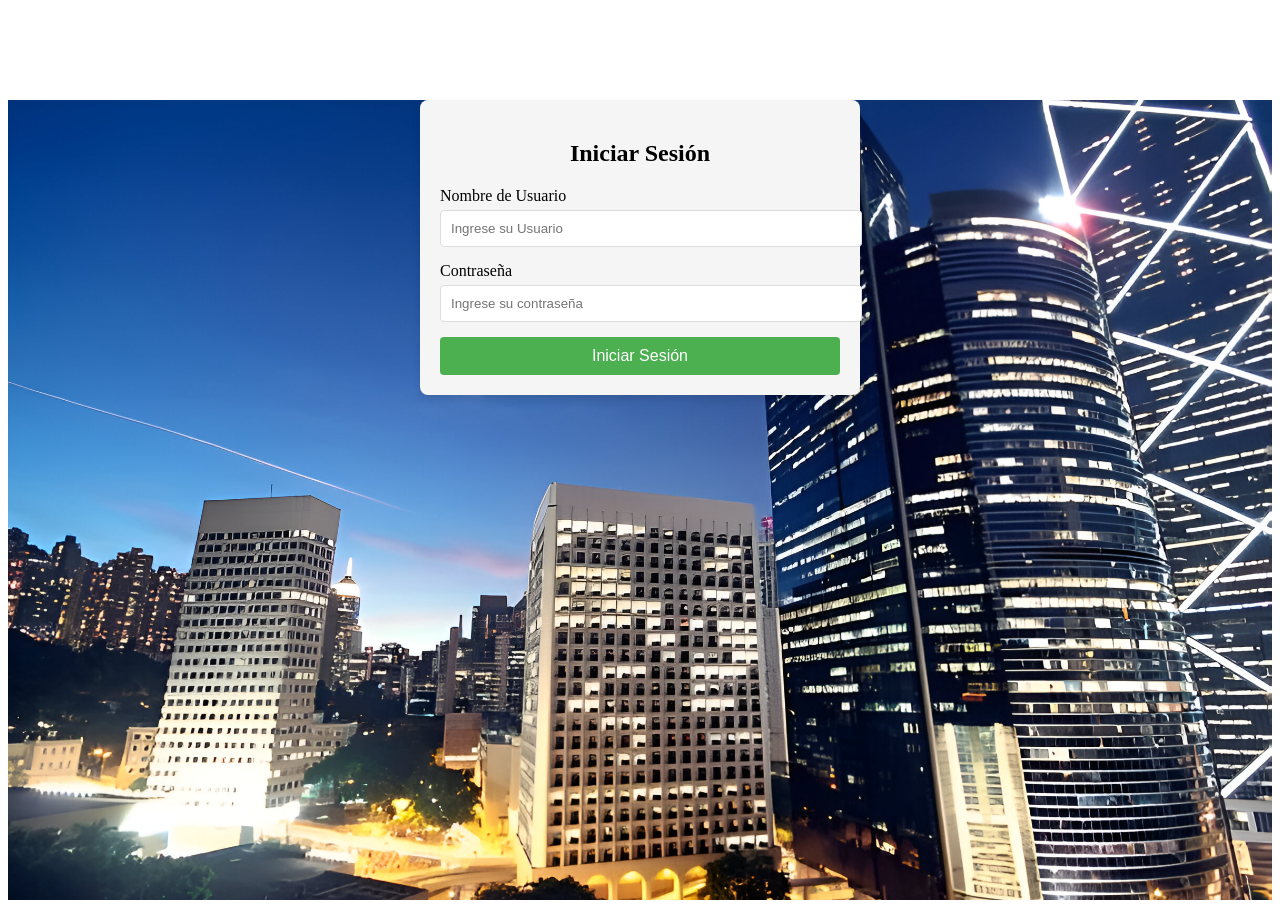
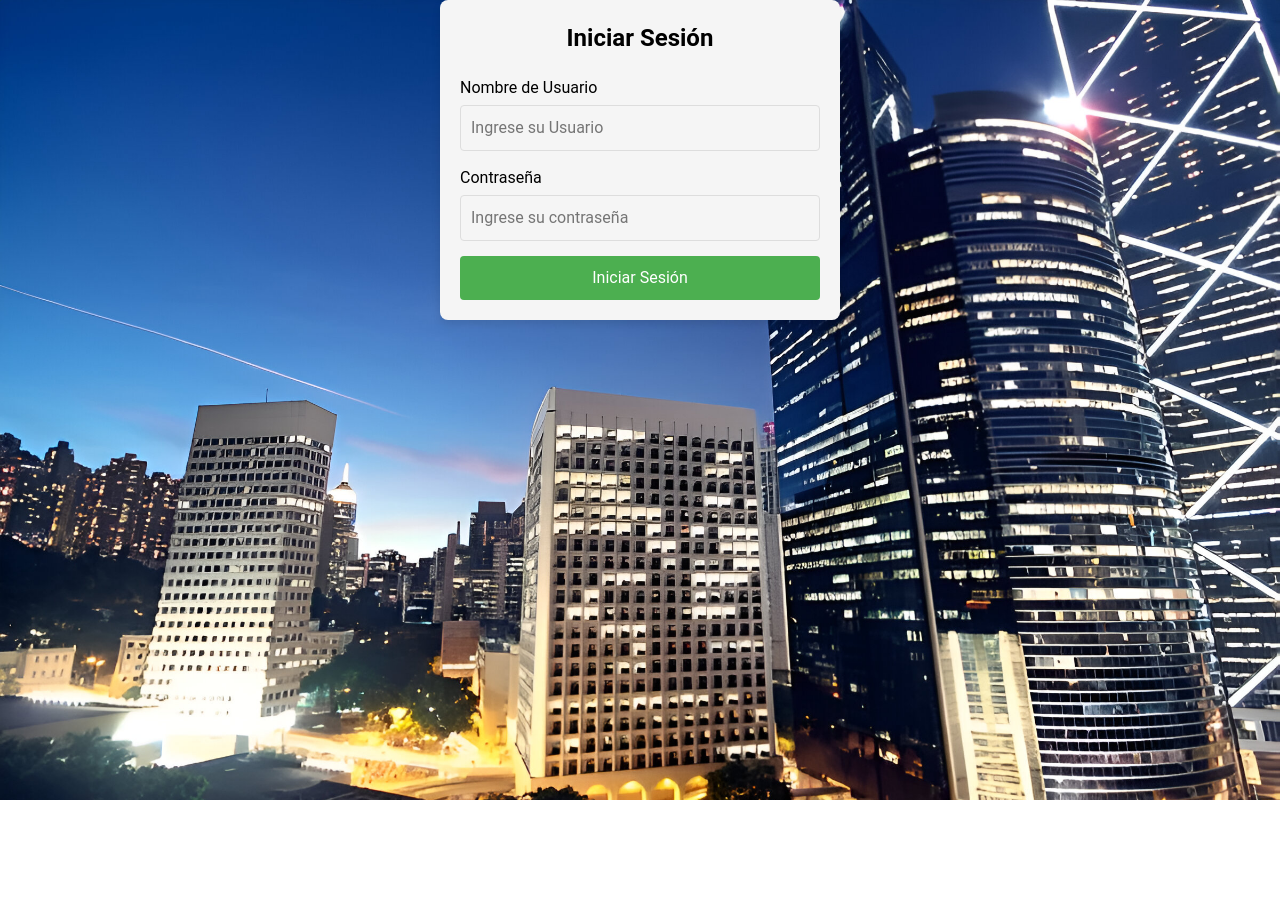
Before and after one commit to nikyuher/Buscador, a Vue app in the folder BuscadorEmpresas/: page /Login in a window 1280 px wide. After the commit the page ends 800 px from the top, so only its background shows below. Built offline with nearby package versions, Linux system fonts and the light colour scheme.

Commit message:
vuetify instalado

```diff
--- a/BuscadorEmpresas/package.json
+++ b/BuscadorEmpresas/package.json
@@ -20,7 +20,7 @@
     "pinia": "^2.1.7",
     "vue": "^3.4.29",
     "vue-router": "^4.3.3",
-    "vuetify": "^3.7.1"
+    "vuetify": "^3.7.2"
   },
   "devDependencies": {
     "@rushstack/eslint-patch": "^1.8.0",
--- a/BuscadorEmpresas/src/main.ts
+++ b/BuscadorEmpresas/src/main.ts
@@ -6,9 +6,22 @@ import { createPinia } from 'pinia'
 import router from './router'
 import App from './App.vue'
 
+// Vuetify
+import 'vuetify/styles'
+import { createVuetify } from 'vuetify'
+import * as components from 'vuetify/components'
+import * as directives from 'vuetify/directives'
+
+// Components
+
+const vuetify = createVuetify({
+  components,
+  directives,
+})
+
 const app = createApp(App)
+app.use(vuetify)
 app.use(createPinia())
 app.use(router)
 
-
 app.mount('#app')
--- a/BuscadorEmpresas/src/views/Login.vue
+++ b/BuscadorEmpresas/src/views/Login.vue
@@ -72,7 +72,7 @@
   <style scoped>
   .login-container {
     max-width: 400px;
-    margin: 100px auto;
+    margin:  auto;
     padding: 20px;
     background-color: #f5f5f5;
     border-radius: 8px;
```
Also changed, not shown: 1 other file (tests, documents, lock files or other folders).
